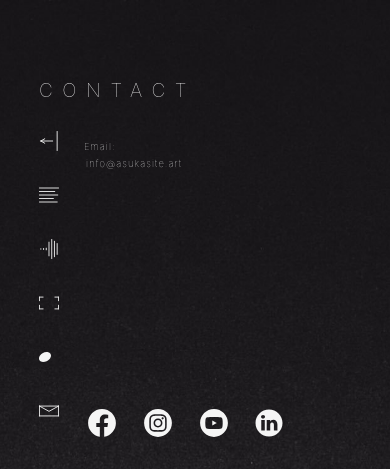
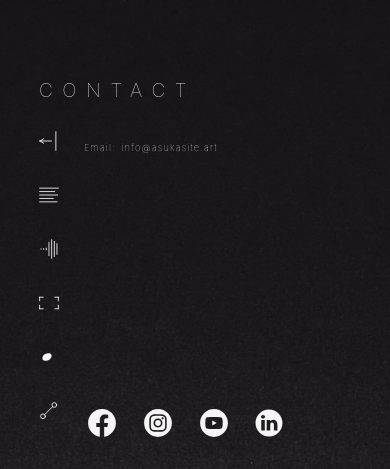
Before and after one commit to aakagawa/asukasite.art, a website: page src/contact.html in a window 390 px wide. Shown: the top 469 px of the page. Drawn offline with nearby package versions, Linux system fonts and the light colour scheme.

Commit message:
Modified icons.

```diff
--- a/src/contact.html
+++ b/src/contact.html
@@ -17,32 +17,32 @@
             <nav class="global" id="navBar">
                 <div class="global">
                     <a href="index.html" class="notextdecoration">
-                        <img src="icons/ai/index.svg" width="20px" height="20px">
+                        <img src="icons/ai/index-01.svg" width="20px" height="20px">
                     </a>
                 </div>
                 <div class="global">
                     <a href="bio.html" class="notextdecoration">
-                        <img src="icons/ai/biography.svg" width="20px" height="20px">
+                        <img src="icons/ai/biography-01.svg" width="20px" height="20px">
                     </a>
                 </div>
                 <div class="global">
                     <a href="sounds.html" class="notextdecoration">
-                        <img src="icons/ai/sounds.svg" width="20px" height="20px">
+                        <img src="icons/ai/sounds-01.svg" width="20px" height="20px">
                     </a>
                 </div>
                 <div class="global">
                     <a href="visuals.html" class="notextdecoration">
-                        <img src="icons/ai/visuals.svg" width="20px" height="20px">
+                        <img src="icons/ai/visuals-01.svg" width="20px" height="20px">
                     </a>
                 </div>
                 <div class="global">
                     <a href="notations.html" class="notextdecoration">
-                        <img src="icons/ai/notations.svg" width="12px" height="12px">
+                        <img id="notehead" src="icons/ai/notations-01.svg" width="16px" height="16px">
                     </a>
                 </div>
                 <div class="global">
                     <a href="contact.html" class="notextdecoration">
-                        <img src="icons/ai/contact.svg" width="20px" height="20px">
+                        <img src="icons/ai/contact2-01.svg" width="20px" height="20px">
                     </a>
                 </div>
             </nav>
--- a/src/styles.css
+++ b/src/styles.css
@@ -483,7 +483,6 @@ div.description {
 }
 
 
-
 /* contact.html */
 input {
     font-size: 9pt;
@@ -522,7 +521,6 @@ input[type=submit] {
 #submit:hover {
     cursor: default;
 }
-
 #emailAddress {
     width: 240px;
 }
@@ -838,6 +836,10 @@ img {
         margin-right: 0px;
     }
 
+    #notehead {
+        margin-right: 0px;
+    }
+
     .global svg {
         width: 20px;
         height: 20px;
@@ -937,6 +939,9 @@ img {
         font-size: 7pt;
         width: 120px;
     }
+    #emailAddress {
+        width: 120px;
+    }
 }
 
 @media(max-height: 768px) {
```
Also changed, not shown: src/bio.html (+6 -6 lines), src/index.html (+5 -5 lines), src/notations.html (+6 -6 lines), src/sounds.html (+6 -6 lines), src/visuals.html (+6 -6 lines), src/icons/ai/biography-01.svg (added), src/icons/ai/biography.svg (deleted), src/icons/ai/contact.svg (deleted), src/icons/ai/contact2-01.svg (added), src/icons/ai/index-01.svg (added), src/icons/ai/index.svg (deleted), src/icons/ai/notations-01.svg (added), src/icons/ai/notations.svg (deleted), src/icons/ai/sounds-01.svg (added), 3 more files.
